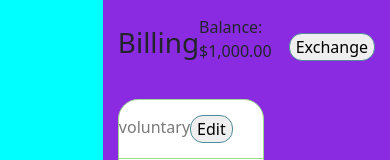
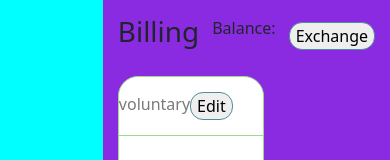
Before and after one commit to szobek/lastProjectWithAngular, an Angular app: page /billing in a window 390 px wide. Shown: the top 160 px of the page. Built offline with nearby package versions, Linux system fonts and the light colour scheme; no server answers.

Commit message:
The user balance from phone

```diff
--- a/src/app/components/billing/header/header.component.ts
+++ b/src/app/components/billing/header/header.component.ts
@@ -1,6 +1,8 @@
 import { Component, inject } from '@angular/core';
-import {  NgbModal } from '@ng-bootstrap/ng-bootstrap';
+import { NgbModal } from '@ng-bootstrap/ng-bootstrap';
 import { BalanceExchangeContentComponent } from '../modal/balance-exchange-content/balance-exchange-content.component';
+import { User } from 'src/app/models/User';
+import { CallService } from 'src/app/services/call.service';
 
 @Component({
   selector: 'billing-header',
@@ -9,8 +11,20 @@ import { BalanceExchangeContentComponent } from '../modal/balance-exchange-conte
 })
 export class HeaderComponent {
   private modalService = inject(NgbModal);
-balance = 1000;
-openModal(){
-  const modalRef = this.modalService.open(BalanceExchangeContentComponent);
+  private callService = inject(CallService)
+  userData: User | null = null
+  balance: string = ""
+  constructor() {
+    this.callService.userData.subscribe({
+      next: (data: User | null) => {
+        if (data != null) {
+          this.userData = data
+          this.balance = data?.phone.substring(8)
+        }
+      }
+    })
+  }
+  openModal() {
+    const modalRef = this.modalService.open(BalanceExchangeContentComponent);
+  }
 }
-}
```
